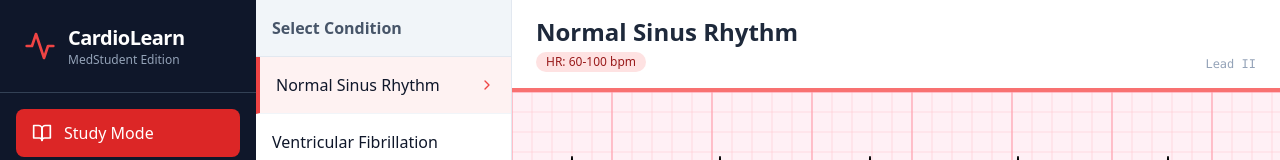
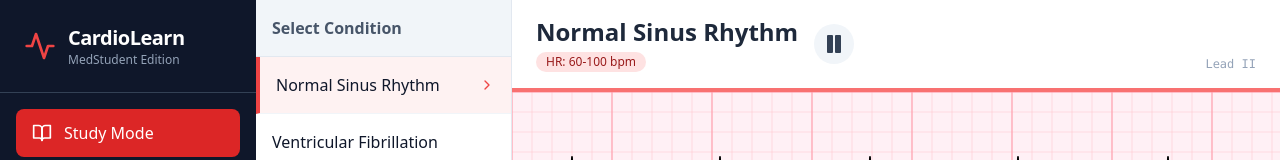
Before and after one commit to witchking5900/ecgapp, a React (Vite) app: page / in a window 1280 px wide. Shown: the top 160 px of the page. Built offline with nearby package versions, Linux system fonts and the light colour scheme.

Commit message:
Update App.jsx

```diff
--- a/src/App.jsx
+++ b/src/App.jsx
@@ -10,7 +10,9 @@ import {
   RefreshCw,
   Stethoscope,
   Globe,
-  Download
+  Download,
+  Play,
+  Pause
 } from 'lucide-react';
 
 /**
@@ -621,7 +623,7 @@ const ECGGraph = ({ rhythmId, isRunning = true }) => {
     let points = [];
     let x = 0;
     const X_STEP = 2;
-    const TOTAL_STEPS = 10000; // FIXED: Increased for better scrolling
+    const TOTAL_STEPS = 10000;
 
     // --- VENTRICULAR FIBRILLATION GENERATOR ---
     if (rhythmId === 'VFIB') {
@@ -857,6 +859,7 @@ export default function CardioLearn() {
   const [quizState, setQuizState] = useState({ currentAnswer: null, score: 0, total: 0, targetRhythm: null, showResult: false, choices: [] });
   const [lang, setLang] = useState('en');
   const [deferredPrompt, setDeferredPrompt] = useState(null);
+  const [isPaused, setIsPaused] = useState(false);
 
   const t = TRANSLATIONS[lang];
 
@@ -895,6 +898,7 @@ export default function CardioLearn() {
       choices: choices,
       showResult: false
     }));
+    setIsPaused(false);
   };
 
   const handleAnswer = (rhythmId) => {
@@ -939,7 +943,6 @@ export default function CardioLearn() {
            >
              {lang === 'en' ? (
                <>
-                 {/* UK Flag SVG */}
                  <svg xmlns="http://www.w3.org/2000/svg" viewBox="0 0 60 30" width="30" height="15">
                     <clipPath id="t">
                       <path d="M30,15h30v15zv15h-30zh-30v-15zv-15h30z"/>
@@ -954,7 +957,6 @@ export default function CardioLearn() {
                </>
              ) : (
                <>
-                {/* Georgia Flag SVG */}
                 <svg xmlns="http://www.w3.org/2000/svg" viewBox="0 0 60 40" width="30" height="20">
                   <rect width="60" height="40" fill="#fff"/>
                   <rect x="26" width="8" height="40" fill="#f00"/>
@@ -999,13 +1001,22 @@ export default function CardioLearn() {
             <div className="flex-1 overflow-y-auto bg-white">
               <div className="sticky top-0 z-10 bg-white shadow-sm">
                 <div className="px-6 py-4 flex justify-between items-end">
-                  <div>
-                    <h2 className="text-2xl font-bold text-slate-800 flex items-center gap-2">{t[activeRhythm]?.name || RHYTHMS[activeRhythm].name}</h2>
-                    <span className="inline-flex items-center px-2.5 py-0.5 rounded-full text-xs font-medium bg-red-100 text-red-800">{t.hr}: {RHYTHMS[activeRhythm].rate}</span>
+                  <div className="flex items-center gap-4">
+                    <div>
+                      <h2 className="text-2xl font-bold text-slate-800 flex items-center gap-2">{t[activeRhythm]?.name || RHYTHMS[activeRhythm].name}</h2>
+                      <span className="inline-flex items-center px-2.5 py-0.5 rounded-full text-xs font-medium bg-red-100 text-red-800">{t.hr}: {RHYTHMS[activeRhythm].rate}</span>
+                    </div>
+                    <button
+                      onClick={() => setIsPaused(!isPaused)}
+                      className="p-2 rounded-full bg-slate-100 hover:bg-slate-200 transition-colors text-slate-700"
+                      title={isPaused ? "Play" : "Pause"}
+                    >
+                      {isPaused ? <Play size={24} fill="currentColor" /> : <Pause size={24} fill="currentColor" />}
+                    </button>
                   </div>
                   <div className="text-xs text-slate-400 font-mono">{t.leadII}</div>
                 </div>
-                <ECGGraph rhythmId={activeRhythm} />
+                <ECGGraph rhythmId={activeRhythm} isRunning={!isPaused} />
               </div>
               <div className="p-6 max-w-4xl mx-auto space-y-8">
                 <div className="grid grid-cols-1 md:grid-cols-3 gap-4">
@@ -1052,9 +1063,19 @@ export default function CardioLearn() {
               </div>
               <div className="bg-white rounded-xl shadow-lg overflow-hidden border border-slate-200 mb-8">
                 <div className="bg-slate-900 text-green-400 px-4 py-2 flex justify-between items-center font-mono text-xs">
-                  <span>{t.hr}: ---</span> <span>25mm/s</span>
+                  <div className="flex items-center gap-4">
+                    <span>{t.hr}: {quizState.targetRhythm ? RHYTHMS[quizState.targetRhythm].rate : '---'}</span>
+                    <button
+                      onClick={() => setIsPaused(!isPaused)}
+                      className="p-1 rounded hover:bg-slate-800 transition-colors text-green-400"
+                      title={isPaused ? "Play" : "Pause"}
+                    >
+                      {isPaused ? <Play size={14} fill="currentColor" /> : <Pause size={14} fill="currentColor" />}
+                    </button>
+                  </div>
+                  <span>25mm/s</span>
                 </div>
-                {quizState.targetRhythm && <ECGGraph rhythmId={quizState.targetRhythm} isRunning={!quizState.showResult} />}
+                {quizState.targetRhythm && <ECGGraph rhythmId={quizState.targetRhythm} isRunning={!quizState.showResult && !isPaused} />}
                 <div className="bg-slate-100 px-4 py-2 text-xs text-center text-slate-500">{t.analyze}</div>
               </div>
               {!quizState.showResult ? (
```
